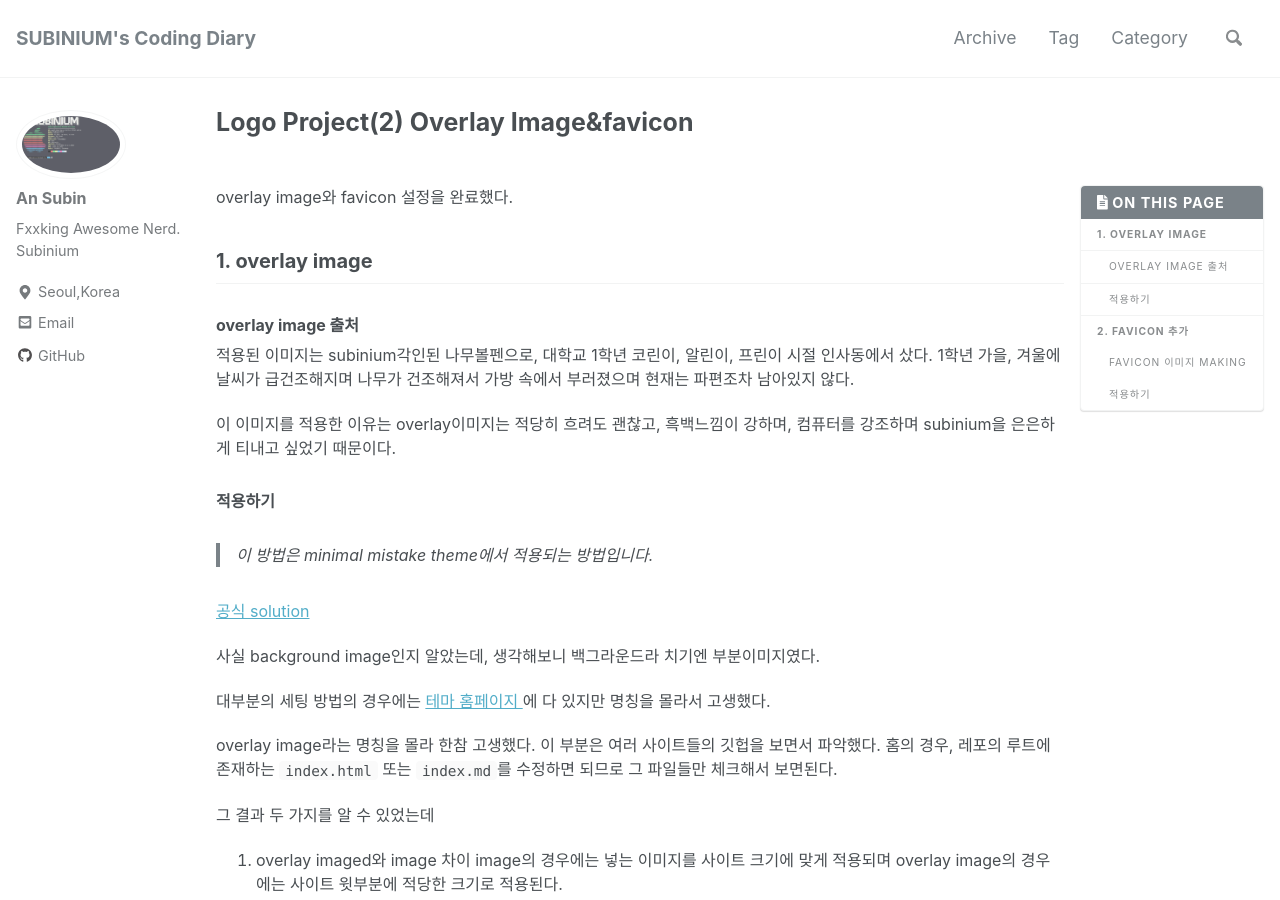
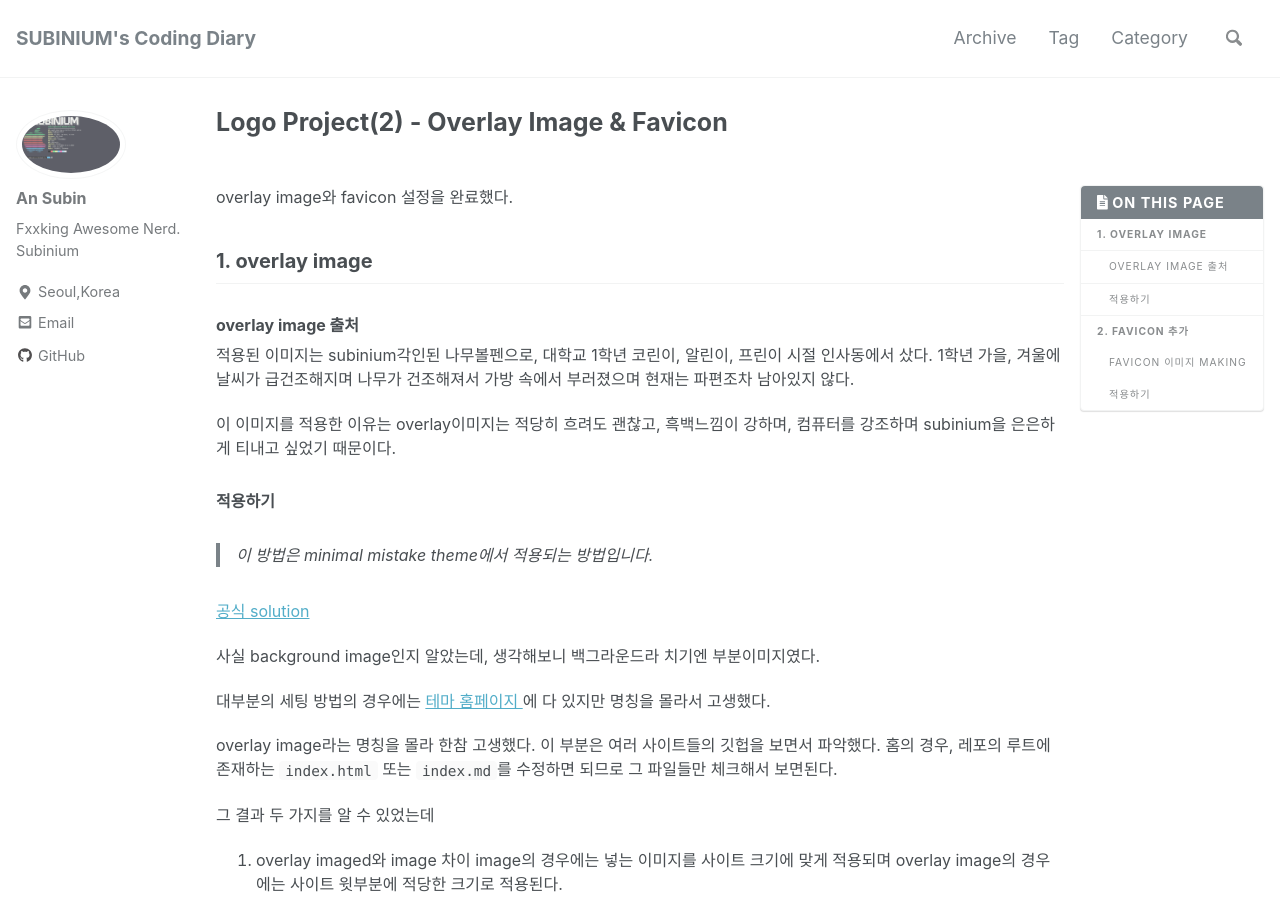
Before and after one commit to subinium/subinium.github.io, a Jekyll site: the page built from _posts/2018-07-19-Logo-Project(2).md, in a window 1280 px wide and 900 px high. Built offline with Jekyll 4.4.1, drawn with Linux system fonts in a browser that asks for light colours; nearby versions of some CDN libraries; comment, search, counter and statistics services are not loaded; part of the change alters nothing that is shown.

```diff
--- a/_posts/2018-07-19-Logo-Project(2)-overlay-image&favicon.md
+++ b/_posts/2018-07-19-Logo-Project(2).md
@@ -1,4 +1,5 @@
 ---
+title : Logo Project(2) - Overlay Image & Favicon
 category :
   - blog
   - design
```
Also changed, not shown: _posts/2018-07-15-Logo-Project(1).md (renamed from _posts/2018-07-15-Logo-Project(1)-5W1H.md).
